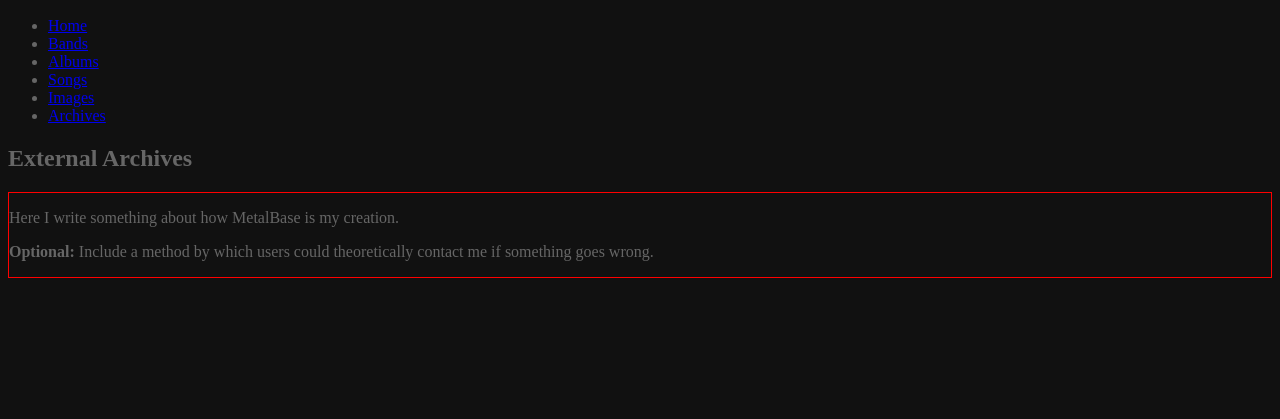
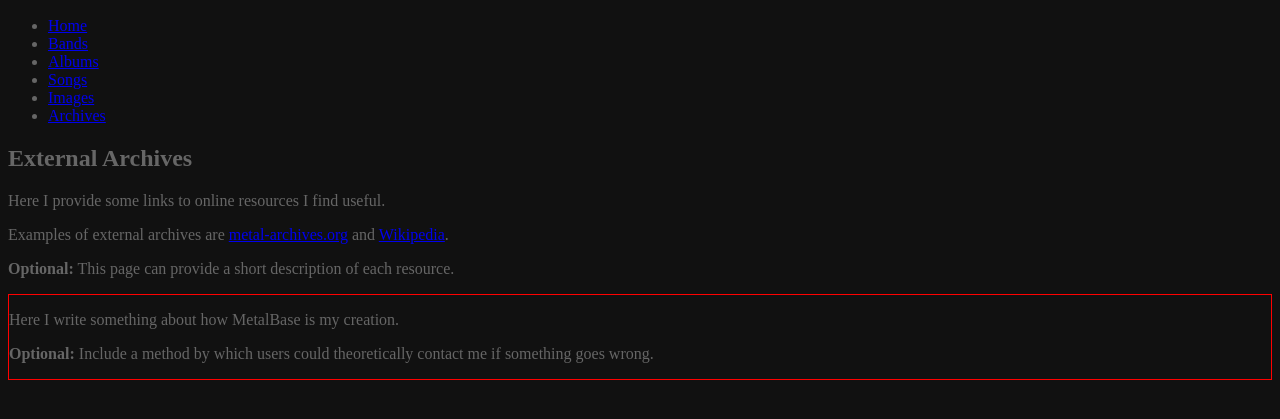
Before and after one commit to doug3230/MetalBase, a PHP site: page /archives.php in a window 1280 px wide. Shown: the part 148-567 px from the top of the page. Run offline with PHP 8.4, Linux system fonts and the light colour scheme.

Commit message:
Added description to archives page

```diff
--- a/Prototype/archives.php
+++ b/Prototype/archives.php
@@ -10,6 +10,11 @@
 		<?php include 'includes/navigationzone.html.php'; ?>
 
 		<h2>External Archives</h2>
+		<p>Here I provide some links to online resources I find useful.</p>
+		<p>Examples of external archives are
+		<a href="http://www.metal-archives.org">metal-archives.org</a>
+		and <a href="http://www.wikipedia.org">Wikipedia</a>.</p>
+		<p><strong>Optional:</strong> This page can provide a short description of each resource.</p>
 
 		<?php include 'includes/footerzone.html.php'; ?>
 	</body>
```
